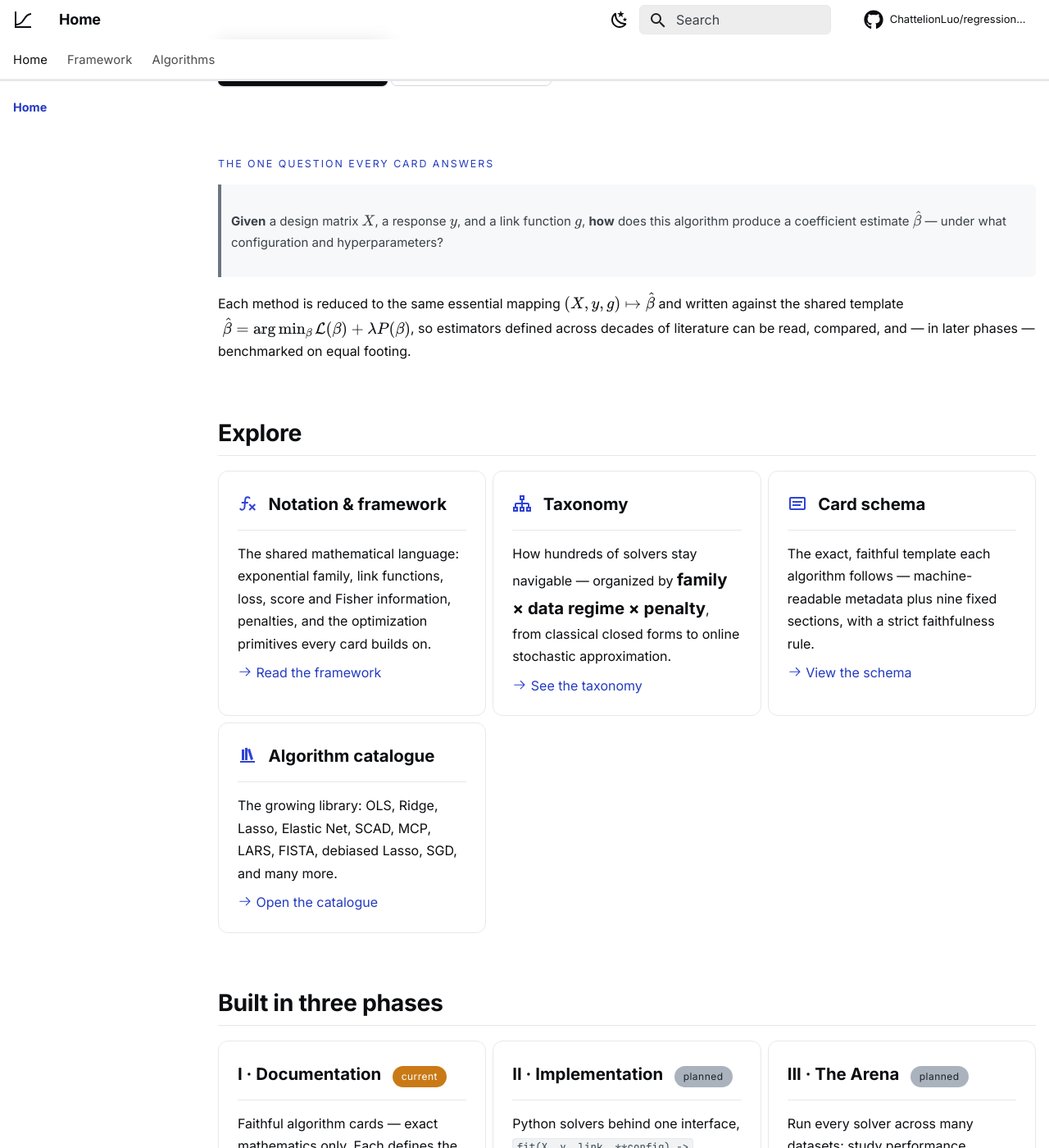
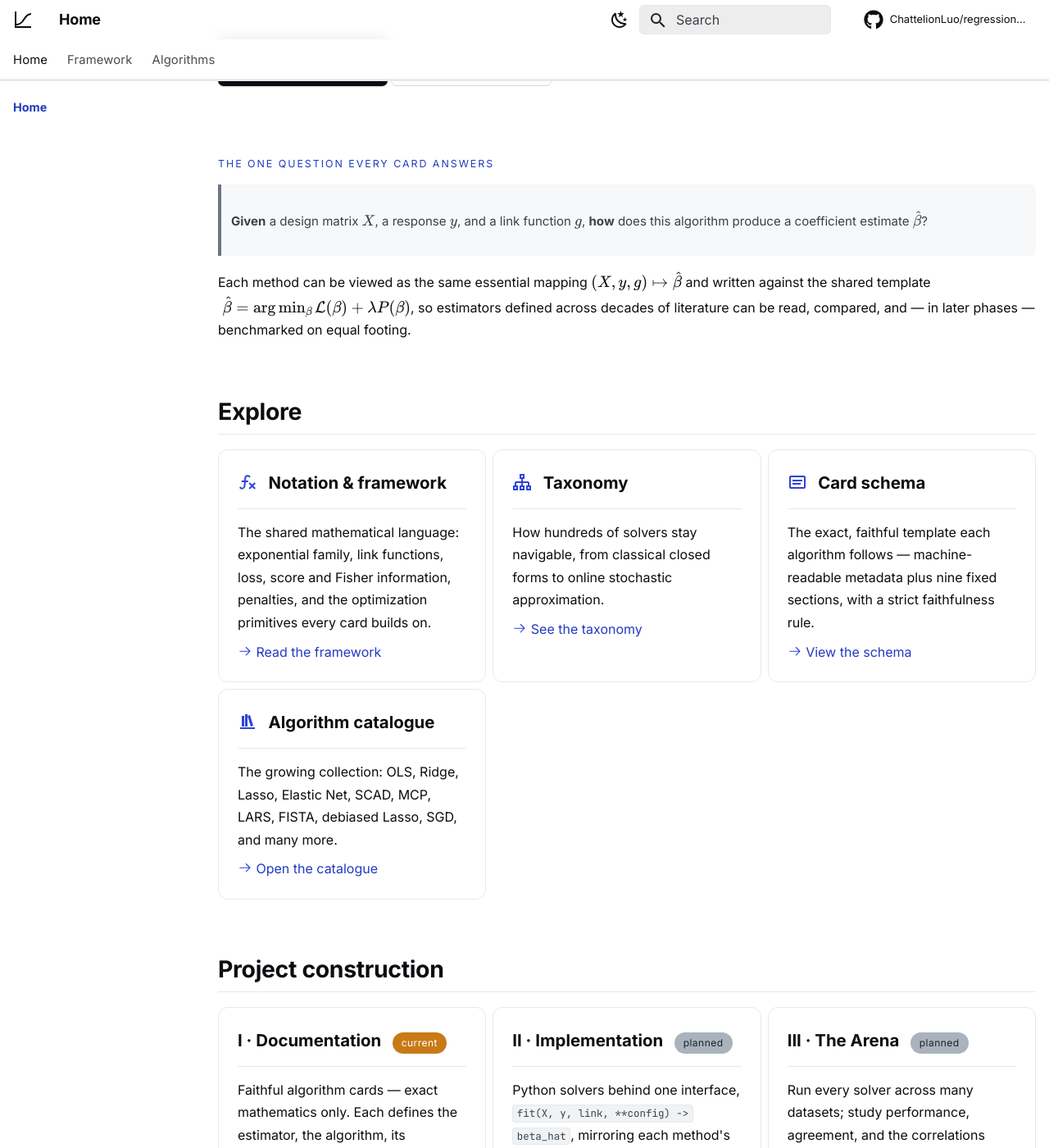
Before and after one commit to ChattelionLuo/regression-zoo, an MkDocs documentation site: the page built from docs/index.md, in a window 1280 px wide and 1400 px high, scrolled down 635 px. Shown: the whole window at 82% size. Built offline with MkDocs 1.6.1 and Material for MkDocs 9.7.7, drawn with Linux system fonts in a browser that asks for light colours; comment, search, counter and statistics services are not loaded.

Commit message:
Update index.md

```diff
--- a/docs/index.md
+++ b/docs/index.md
@@ -25,10 +25,9 @@ high-dimensional, and online — reduced to **one precise mapping** and document
 <p class="arena-kicker">The one question every card answers</p>
 
 > **Given** a design matrix $X$, a response $y$, and a link function $g$,
-> **how** does this algorithm produce a coefficient estimate $\hat\beta$ —
-> under what configuration and hyperparameters?
+> **how** does this algorithm produce a coefficient estimate $\hat\beta$?
 
-Each method is reduced to the same essential mapping $(X, y, g) \mapsto \hat\beta$ and written
+Each method can be viewed as the same essential mapping $(X, y, g) \mapsto \hat\beta$ and written
 against the shared template $\;\hat\beta=\arg\min_\beta \mathcal L(\beta)+\lambda P(\beta)$, so
 estimators defined across decades of literature can be read, compared, and — in later phases —
 benchmarked on equal footing.
@@ -50,7 +49,7 @@ benchmarked on equal footing.
 
     ---
 
-    How hundreds of solvers stay navigable — organized by **family × data regime × penalty**,
+    How hundreds of solvers stay navigable,
     from classical closed forms to online stochastic approximation.
 
     [:octicons-arrow-right-24: See the taxonomy](framework/taxonomy.md)
@@ -68,14 +67,14 @@ benchmarked on equal footing.
 
     ---
 
-    The growing library: OLS, Ridge, Lasso, Elastic Net, SCAD, MCP, LARS, FISTA,
+    The growing collection: OLS, Ridge, Lasso, Elastic Net, SCAD, MCP, LARS, FISTA,
     debiased Lasso, SGD, and many more.
 
     [:octicons-arrow-right-24: Open the catalogue](algorithms/index.md)
 
 </div>
 
-## Built in three phases
+## Project construction
 
 <div class="grid cards" markdown>
 
```
